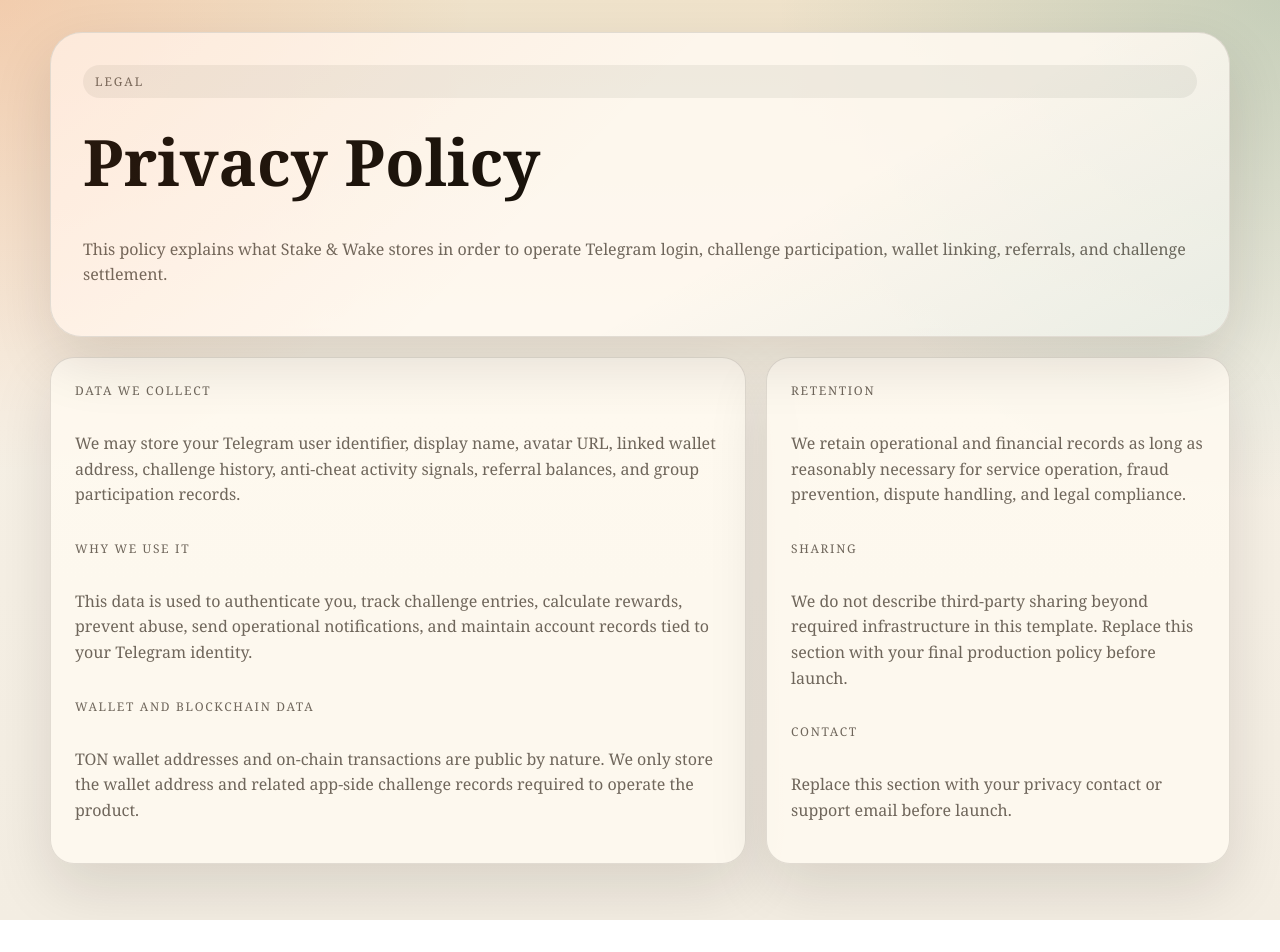
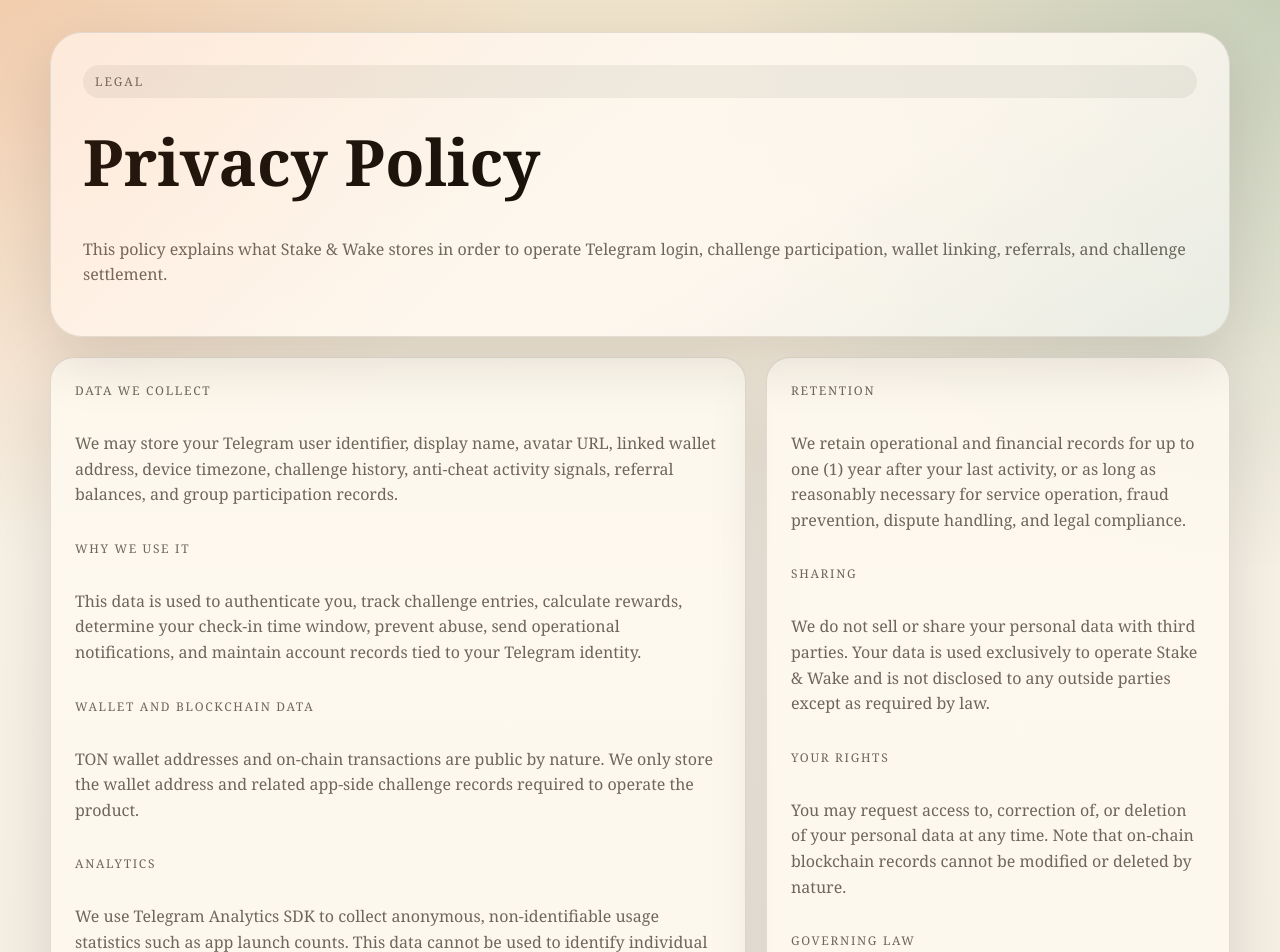
Before and after one commit to realbocho/stake-and-wake, a Next.js app: page /privacy in a window 1280 px wide. Shown: the top 952 px of the page. Before the commit the page ends 920 px from the top, so only its background shows below. Built offline with nearby package versions, Linux system fonts and the light colour scheme; what @tonconnect/ui-react would draw is missing.

Commit message:
Update page.tsx

```diff
--- a/app/privacy/page.tsx
+++ b/app/privacy/page.tsx
@@ -14,50 +14,64 @@
           </p>
         </div>
       </section>
-
       <section className="content-grid" style={{ marginTop: 20 }}>
         <div className="panel stack">
           <div className="label">Data We Collect</div>
           <p className="muted">
             We may store your Telegram user identifier, display name, avatar URL,
-            linked wallet address, challenge history, anti-cheat activity signals,
-            referral balances, and group participation records.
+            linked wallet address, device timezone, challenge history, anti-cheat
+            activity signals, referral balances, and group participation records.
           </p>
-
           <div className="label">Why We Use It</div>
           <p className="muted">
             This data is used to authenticate you, track challenge entries,
-            calculate rewards, prevent abuse, send operational notifications, and
-            maintain account records tied to your Telegram identity.
+            calculate rewards, determine your check-in time window, prevent abuse,
+            send operational notifications, and maintain account records tied to
+            your Telegram identity.
           </p>
-
           <div className="label">Wallet and Blockchain Data</div>
           <p className="muted">
             TON wallet addresses and on-chain transactions are public by nature.
             We only store the wallet address and related app-side challenge records
             required to operate the product.
           </p>
+          <div className="label">Analytics</div>
+          <p className="muted">
+            We use Telegram Analytics SDK to collect anonymous, non-identifiable
+            usage statistics such as app launch counts. This data cannot be used
+            to identify individual users and is used solely to improve the service.
+          </p>
         </div>
-
         <div className="panel stack">
           <div className="label">Retention</div>
           <p className="muted">
-            We retain operational and financial records as long as reasonably
-            necessary for service operation, fraud prevention, dispute handling,
-            and legal compliance.
+            We retain operational and financial records for up to one (1) year
+            after your last activity, or as long as reasonably necessary for
+            service operation, fraud prevention, dispute handling, and legal
+            compliance.
           </p>
-
           <div className="label">Sharing</div>
           <p className="muted">
-            We do not describe third-party sharing beyond required infrastructure
-            in this template. Replace this section with your final production
-            policy before launch.
+            We do not sell or share your personal data with third parties.
+            Your data is used exclusively to operate Stake &amp; Wake and is not
+            disclosed to any outside parties except as required by law.
           </p>
-
+          <div className="label">Your Rights</div>
+          <p className="muted">
+            You may request access to, correction of, or deletion of your personal
+            data at any time. Note that on-chain blockchain records cannot be
+            modified or deleted by nature.
+          </p>
+          <div className="label">Governing Law</div>
+          <p className="muted">
+            This policy is governed by the laws of the Republic of Korea.
+          </p>
           <div className="label">Contact</div>
           <p className="muted">
-            Replace this section with your privacy contact or support email before
-            launch.
+            For privacy-related inquiries, contact us via Telegram:{" "}
+            <a href="https://t.me/stakeandwake_bot" style={{ color: "var(--gold)" }}>
+              @stakeandwake_bot
+            </a>
           </p>
         </div>
       </section>
```
